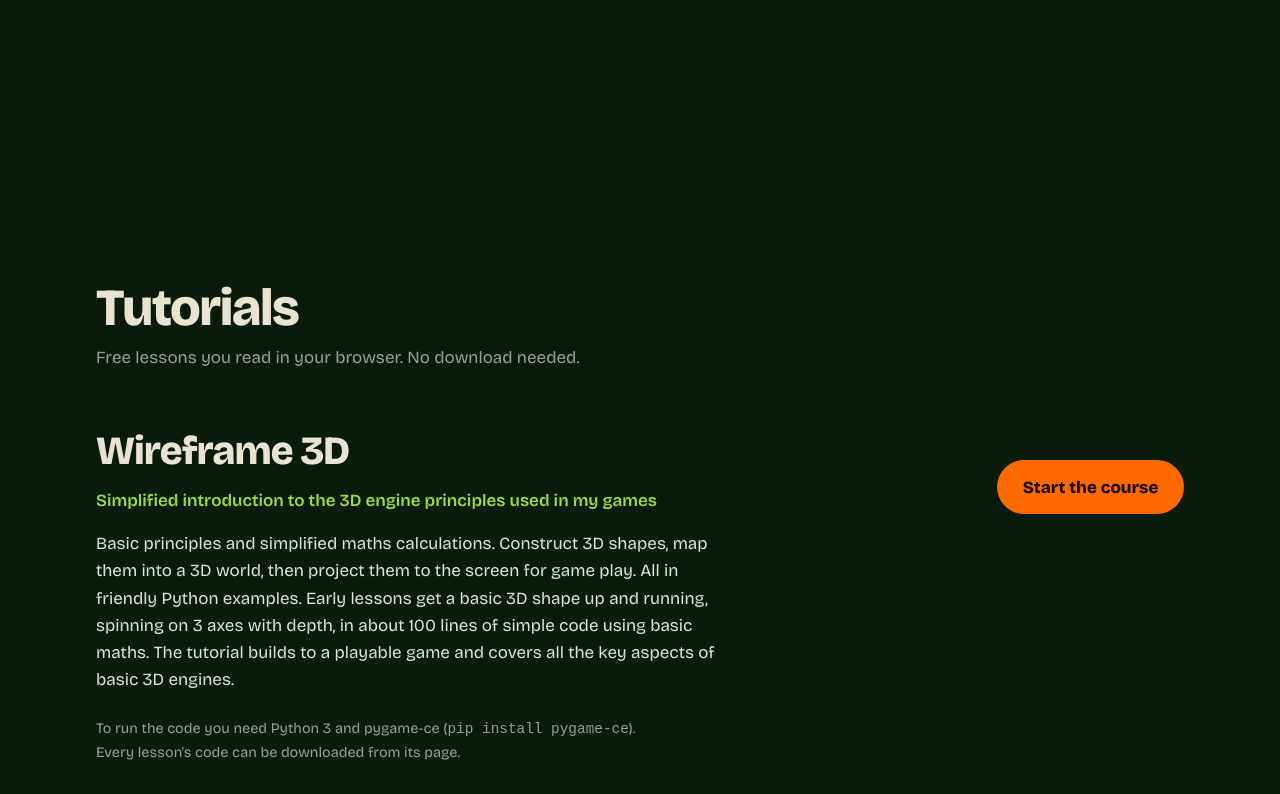
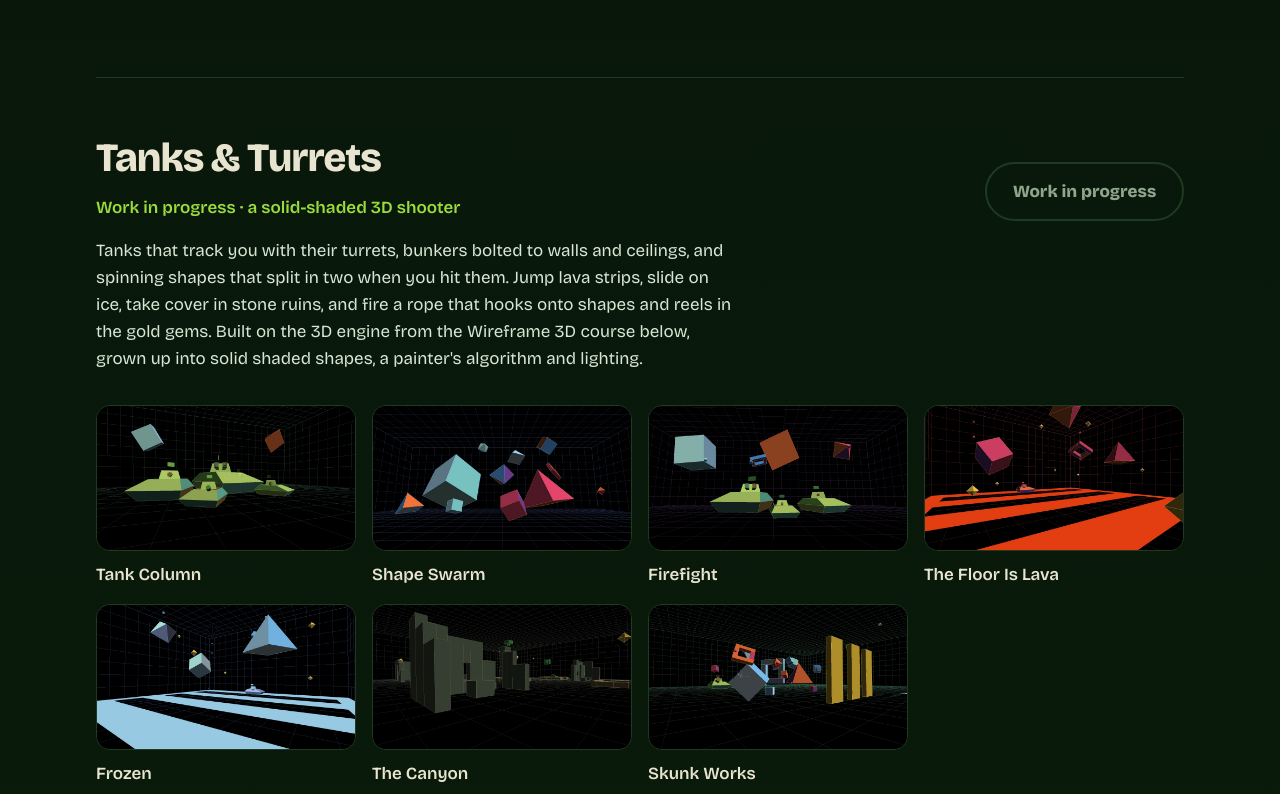
Before and after one commit to FrogMort-33/Downloads, a plain HTML site: page index.html in a window 1280 px wide. Shown: the part 4903-5697 px from the top of the page. Drawn offline with nearby package versions, Linux system fonts and the light colour scheme.

Commit message:
Add Tanks & Turrets work-in-progress card with seven showcase shots
Co-Authored-By: Claude Opus 5.5 <noreply@anthropic.com>

```diff
--- a/index.html
+++ b/index.html
@@ -357,6 +357,51 @@
         </div>
       </article>
 
+      <!-- ===================== WORK IN PROGRESS: TANKS & TURRETS ===================== -->
+      <article class="game" id="tanks-and-turrets">
+        <div class="game-head">
+          <div>
+            <h3>Tanks &amp; Turrets</h3>
+            <p class="tag">Work in progress &middot; a solid-shaded 3D shooter</p>
+          </div>
+          <div class="actions">
+            <a class="btn quiet soon" href="#tanks-and-turrets">Work in progress</a>
+          </div>
+        </div>
+        <p class="blurb">Tanks that track you with their turrets, bunkers bolted to walls and ceilings, and spinning shapes that split in two when you hit them. Jump lava strips, slide on ice, take cover in stone ruins, and fire a rope that hooks onto shapes and reels in the gold gems. Built on the 3D engine from the Wireframe 3D course below, grown up into solid shaded shapes, a painter's algorithm and lighting.</p>
+
+        <div class="shots">
+          <figure class="titled">
+            <div class="shot"><img src="images/tanks-turrets-tank-column.jpg" alt="Five green tanks of three sizes on a green grid, their turrets turned towards the camera, with a cube and a pyramid floating above" loading="lazy"></div>
+            <figcaption>Tank Column</figcaption>
+          </figure>
+          <figure class="titled">
+            <div class="shot"><img src="images/tanks-turrets-shape-swarm.jpg" alt="A swarm of shaded cubes, pyramids, diamonds and frames in ice blue and sunset colours, floating over a blue grid" loading="lazy"></div>
+            <figcaption>Shape Swarm</figcaption>
+          </figure>
+          <figure class="titled">
+            <div class="shot"><img src="images/tanks-turrets-firefight.jpg" alt="Three green tanks and four floating shapes all firing at once over a purple grid" loading="lazy"></div>
+            <figcaption>Firefight</figcaption>
+          </figure>
+          <figure class="titled">
+            <div class="shot"><img src="images/tanks-turrets-floor-is-lava.jpg" alt="The Floor Is Lava: bright orange lava strips, sunset coloured shapes, a small lava tank and gold gems in a red grid room" loading="lazy"></div>
+            <figcaption>The Floor Is Lava</figcaption>
+          </figure>
+          <figure class="titled">
+            <div class="shot"><img src="images/tanks-turrets-frozen.jpg" alt="Frozen: pale blue ice strips, ice blue shapes and a small ice tank in a blue grid room" loading="lazy"></div>
+            <figcaption>Frozen</figcaption>
+          </figure>
+          <figure class="titled">
+            <div class="shot"><img src="images/tanks-turrets-the-canyon.jpg" alt="The Canyon: grey-green stone ruins and a tall rock column, with sandbag nests and bunkers in the distance" loading="lazy"></div>
+            <figcaption>The Canyon</figcaption>
+          </figure>
+          <figure class="titled">
+            <div class="shot"><img src="images/tanks-turrets-skunk-works.jpg" alt="Skunk Works: a crowd of shapes and tanks beside three tall gold pillars on a green grid" loading="lazy"></div>
+            <figcaption>Skunk Works</figcaption>
+          </figure>
+        </div>
+      </article>
+
     </div>
   </section>
 
```
Also changed, not shown: images/tanks-turrets-firefight.jpg (added), images/tanks-turrets-floor-is-lava.jpg (added), images/tanks-turrets-frozen.jpg (added), images/tanks-turrets-shape-swarm.jpg (added), images/tanks-turrets-skunk-works.jpg (added), images/tanks-turrets-tank-column.jpg (added), images/tanks-turrets-the-canyon.jpg (added).
